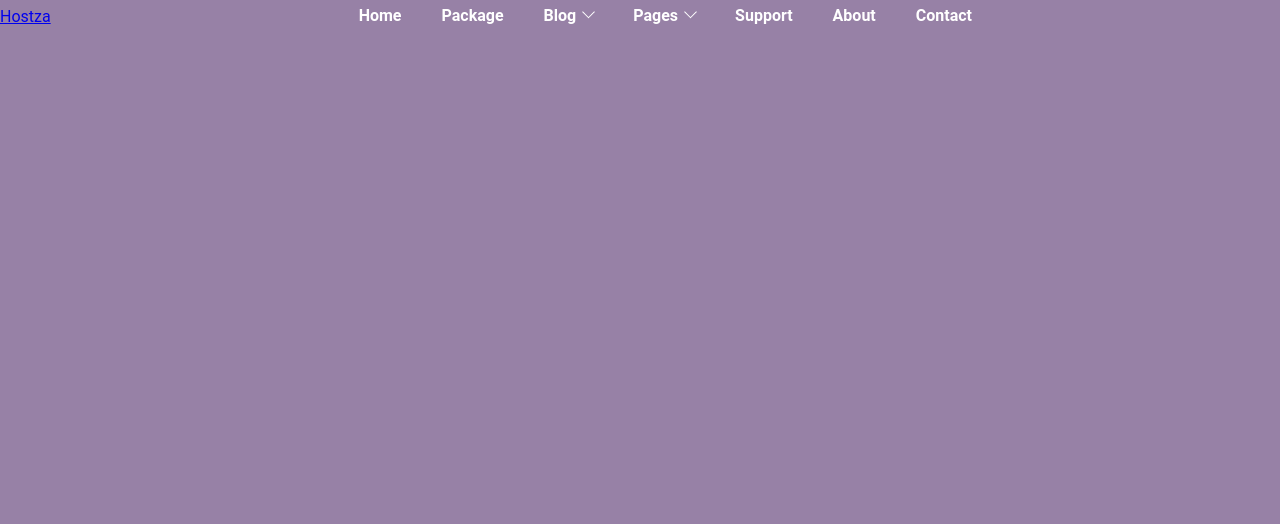
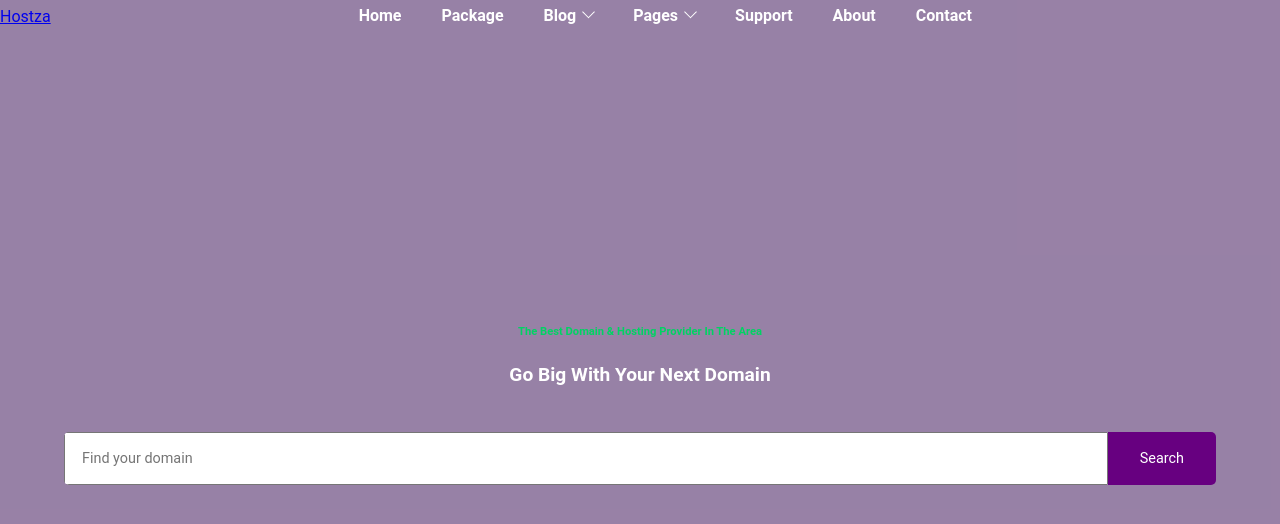
Before and after one commit to malk1405/hostza, a React (Create React App) app: page / in a window 1280 px wide. Shown: the top 524 px of the page. Built offline with nearby package versions, Linux system fonts and the light colour scheme; the HTML template or start-up script is replaced by a standard one.

Commit message:
Добавил интро домашней страницы

```diff
--- a/src/App.js
+++ b/src/App.js
@@ -1,8 +1,14 @@
 import React from "react";
 import Header from "./components/Header/Header";
+import Home from "./components/Home/Home";
 
 function App() {
-  return <Header></Header>;
+  return (
+    <React.Fragment>
+      <Header></Header>
+      <Home></Home>
+    </React.Fragment>
+  );
 }
 
 export default App;
--- a/src/components/Header/Header.css
+++ b/src/components/Header/Header.css
@@ -1,9 +1,10 @@
 .header {
-  position: relative;
+  align-items: center;
+  display: flex;
+  font-size: 1rem;
+  left: 0;
   margin: 0;
   padding: 0;
-  display: flex;
-  align-items: center;
-  font-family: "Roboto", sans-serif;
-  font-size: 1rem;
+  position: absolute;
+  right: 0;
 }
--- /dev/null
+++ b/src/components/Home/Home.js
@@ -0,0 +1,8 @@
+import React from "react";
+import Intro from "./Intro/Intro";
+
+function Home() {
+  return <Intro></Intro>;
+}
+
+export default Home;
--- /dev/null
+++ b/src/components/Home/Intro/Intro.js
@@ -0,0 +1,18 @@
+import React from "react";
+
+import "./intro.css";
+
+function Intro() {
+  return (
+    <section className="intro">
+      <h2>The Best Domain & Hosting Provider In The Area</h2>
+      <h1>Go Big With Your Next Domain</h1>
+      <form>
+        <input type="text" placeholder="Find your domain"></input>
+        <button type="submit">Search</button>
+      </form>
+    </section>
+  );
+}
+
+export default Intro;
--- /dev/null
+++ b/src/components/Home/Intro/intro.css
@@ -0,0 +1,46 @@
+.intro {
+  align-items: center;
+  background-color: #2e004b7e;
+  display: flex;
+  flex-direction: column;
+  height: 100vh;
+  justify-content: center;
+}
+
+.intro h1 {
+  color: white;
+  font-size: 1.2rem;
+}
+
+.intro h2 {
+  color: #00d363;
+  font-size: 0.7rem;
+}
+
+.intro form {
+  border-radius: 5px;
+  display: flex;
+  margin-top: 30px;
+  overflow: hidden;
+  width: 90%;
+}
+
+.intro input,
+.intro button {
+  font-family: inherit;
+  font-size: 0.9rem;
+}
+
+.intro input {
+  flex-grow: 1;
+  min-width: 0;
+  padding: 1rem;
+}
+
+.intro button {
+  background-color: #670080;
+  border: none;
+  color: white;
+  flex-shrink: 0;
+  padding: 1rem 2rem;
+}
--- a/src/index.css
+++ b/src/index.css
@@ -5,5 +5,5 @@
 body {
   margin: 0;
   padding: 0;
-  background-color: #2e004b7e;
+  font-family: "Roboto", sans-serif;
 }
```
